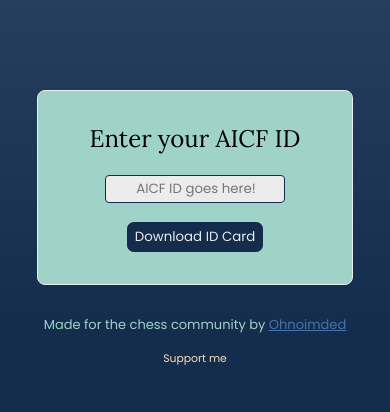
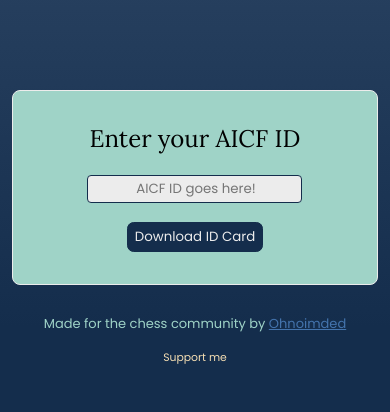
Before and after one commit to Ohnoimded/AICF-ID-Card-generator, a Flask app: page / in a window 390 px wide. Shown: the part 432-844 px from the top of the page. Run offline with Flask 2, Linux system fonts and the light colour scheme.

Commit message:
Update CSS

```diff
--- a/static/css/styles.css
+++ b/static/css/styles.css
@@ -77,7 +77,7 @@
 .main-area {
     margin-top: 10vh;
     align-self: center;
-    width: 70vw;
+    width: 80vw;
 }
 
 .container {
@@ -93,7 +93,6 @@
 /* Iframe styles */
 .iframe {
     width: 80%;
-    height: 50%;
     border-radius: 0.5em;
     margin-top: 10vh;
     flex: 0 0 auto;
@@ -222,7 +221,6 @@
 
     .main-area{
         margin-top: 5vh;
-        width: 85vw;
     }
 
     .main-area .container{
@@ -230,10 +228,10 @@
 
     }
     .iframe{
-        min-width: 300px;
+        min-width: 360px;
     }
     .form{
-        min-width: 250px;
+        min-width: 300px;
         max-width: 400px;
     }
 
```
